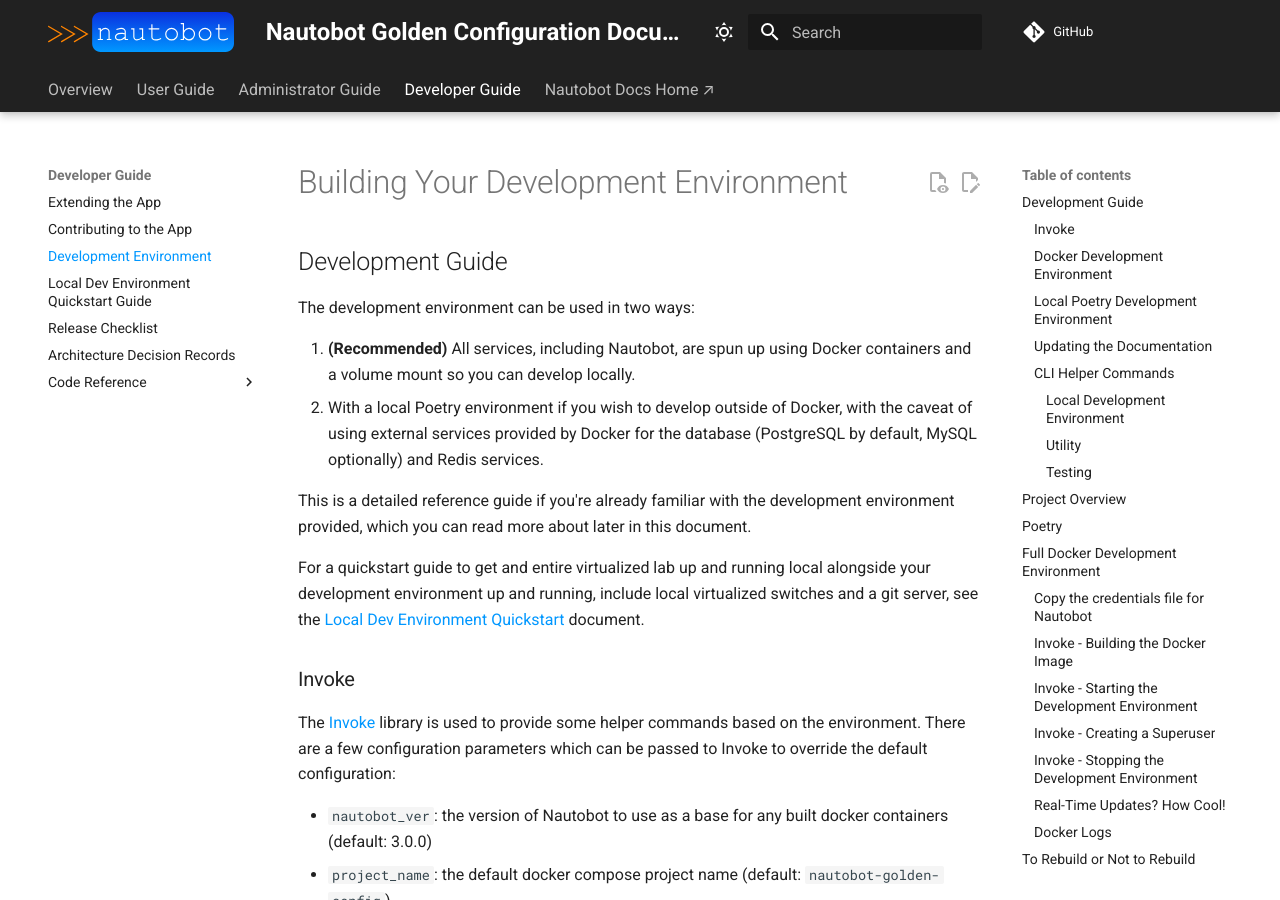
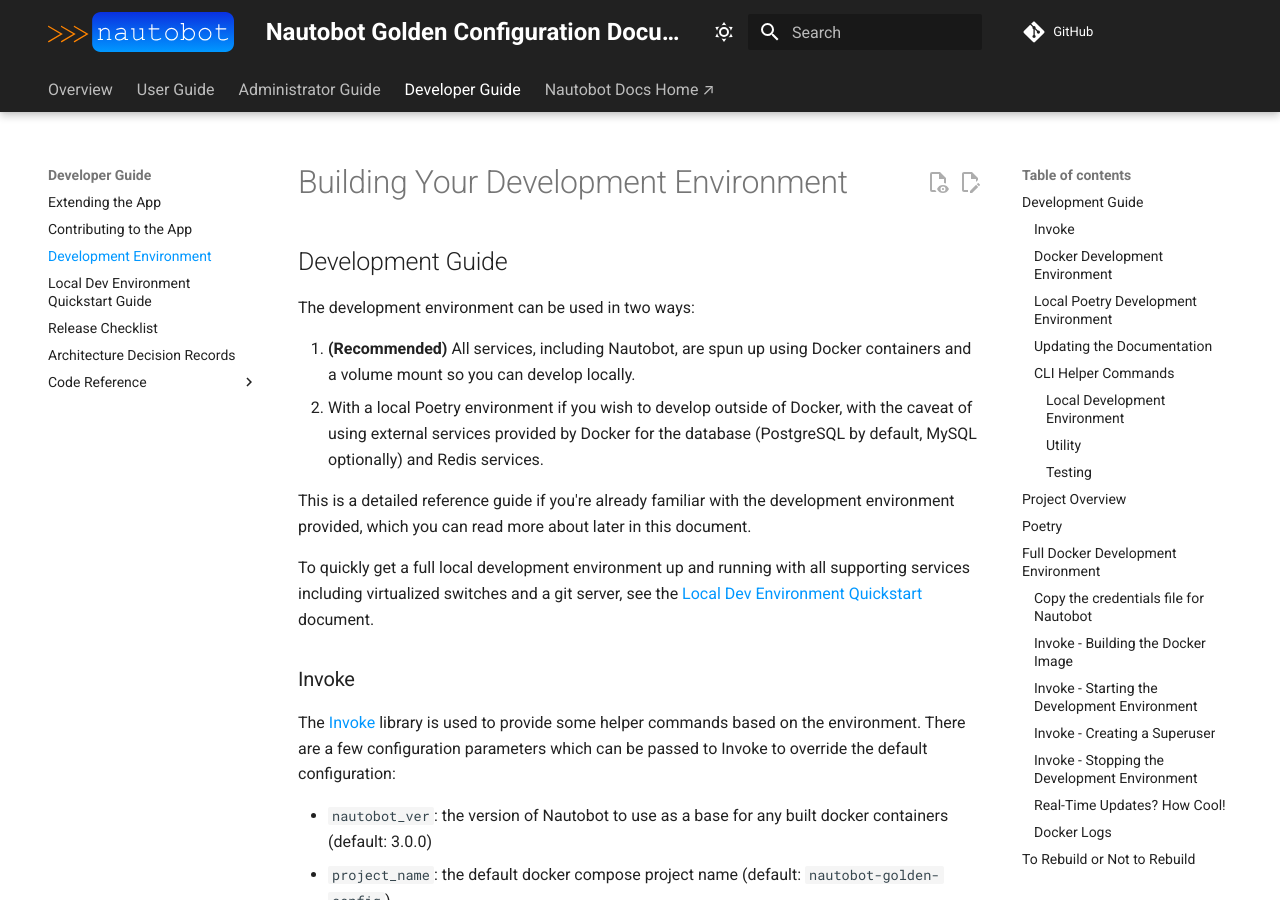
Before and after one commit to nautobot/nautobot-app-golden-config, an MkDocs documentation site: the page built from docs/dev/dev_environment.md, in a window 1280 px wide and 900 px high. Built offline with MkDocs 1.6.1 and Material for MkDocs 9.7.7, drawn with Linux system fonts in a browser that asks for light colours; comment, search, counter and statistics services are not loaded.

Commit message:
Reword sentence

```diff
--- a/docs/dev/dev_environment.md
+++ b/docs/dev/dev_environment.md
@@ -9,7 +9,7 @@
 
 This is a detailed reference guide if you're already familiar with the development environment provided, which you can read more about later in this document.
 
-For a quickstart guide to get and entire virtualized lab up and running local alongside your development environment up and running, include local virtualized switches and a git server, see the [Local Dev Environment Quickstart](local_dev_quickstart.md) document.
+To quickly get a full local development environment up and running with all supporting services including virtualized switches and a git server, see the [Local Dev Environment Quickstart](local_dev_quickstart.md) document.
 
 ### Invoke
 
```
